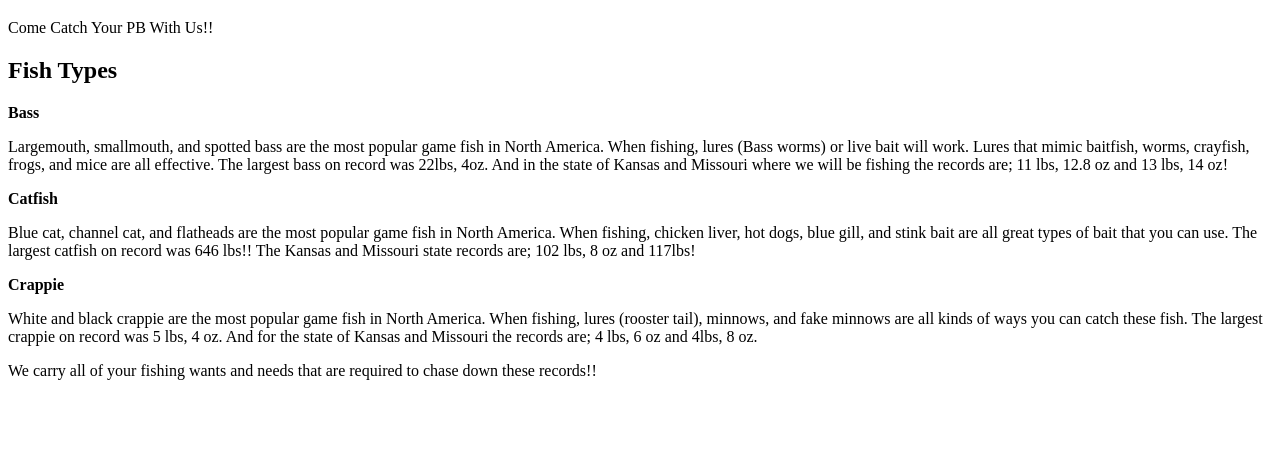
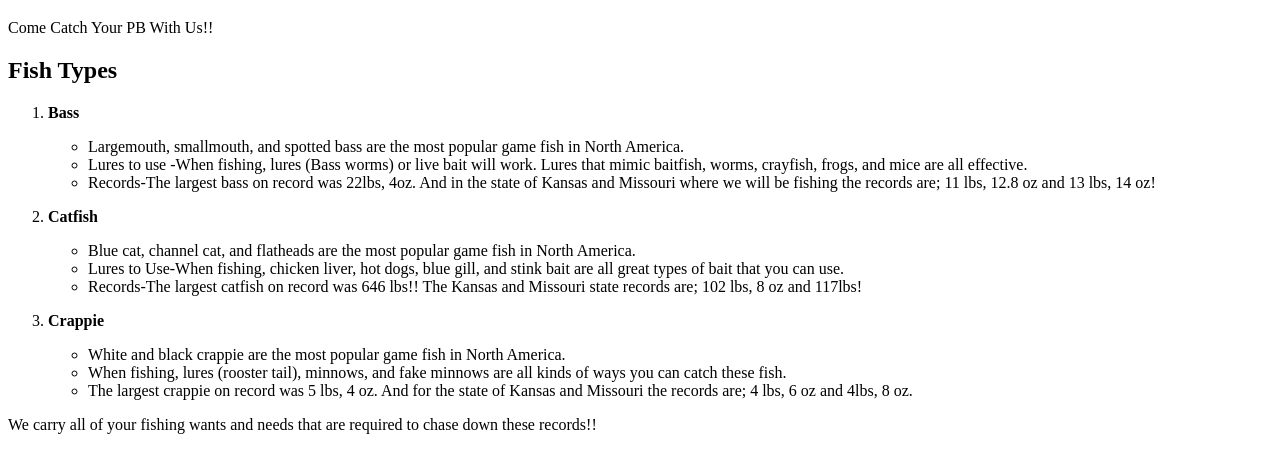
Before and after one commit to MDean44/FED1StudioProject, a plain HTML site: page FED1StudioProject/HtmlPage1.html in a window 1280 px wide. Shown: the part 61-534 px from the top of the page. Drawn offline with Linux system fonts and the light colour scheme.

Commit message:
Updated version

```diff
--- a/FED1StudioProject/HtmlPage1.html
+++ b/FED1StudioProject/HtmlPage1.html
@@ -17,16 +17,62 @@
         <section>
             <h1>Fish Types</h1>
             <p>
-               <p> <b>Bass</b> </p>
-                Largemouth, smallmouth, and spotted bass are the most popular game fish in North America. When fishing, lures (Bass worms) or live bait will work. Lures that mimic baitfish, worms, crayfish, frogs, and mice are all effective. The largest bass on record was 22lbs, 4oz. And in the state of Kansas and Missouri where we will be fishing the records are; 11 lbs, 12.8 oz and 13 lbs, 14 oz!</p>
+            <ol>
+                    <!-- Fish Types ordered list -->
+
+                <li> <!--Open List Item for Bass-->
+                    <p> <b>Bass</b> </p>
+                    <ul>
+                        <li>
+                            Largemouth, smallmouth, and spotted bass are the most popular game fish in North America.
+                        </li>
+                        <li>
+                            Lures to use  -When fishing, lures (Bass worms) or live bait will work. Lures that mimic baitfish, worms, crayfish, frogs, and mice are all effective.
+                        </li>
+                        <li>
+                            Records-The largest bass on record was 22lbs, 4oz. And in the state of Kansas and Missouri where we will be fishing the records are; 11 lbs, 12.8 oz and 13 lbs, 14 oz!
+                        </li>
+                        </p>
+                    </ul>
+                </li>  <!--Close List Item for Bass-->
+
+                <li> <!-- Open List Item for Catfish -->
             <p>
-               <p> <b>Catfish</b> </p>
-                Blue cat, channel cat, and flatheads are the most popular game fish in North America. When fishing, chicken liver, hot dogs, blue gill, and stink bait are all great types of bait that you can use. The largest catfish on record was 646 lbs!! The Kansas and Missouri state records are; 102 lbs, 8 oz and 117lbs! </p>
+
+            <p> <b>Catfish</b> </p>
+                    <ul>
+                        <li>
+                        Blue cat, channel cat, and flatheads are the most popular game fish in North America.
+                        </li>
+                        <li>
+                        Lures to Use-When fishing, chicken liver, hot dogs, blue gill, and stink bait are all great types of bait that you can use.
+                        </li>
+                        <li>
+                        Records-The largest catfish on record was 646 lbs!! The Kansas and Missouri state records are; 102 lbs, 8 oz and 117lbs!
+                        </li>
+                    </ul>
+                </li> <!--Close List Item for Catfish-->
+
+                </p>
+            <li> <!-- Open List Item for Crappie -->
             <p>
-               <p> <b>Crappie</b> </p>
-                White and black crappie are the most popular game fish in North America. When fishing, lures (rooster tail), minnows, and fake minnows are all kinds of ways you can catch these fish. The largest crappie on record was 5 lbs, 4 oz. And for the state of Kansas and Missouri the records are; 4 lbs, 6 oz and 4lbs, 8 oz.</p>
+            <p> <b>Crappie</b> </p>
+                <ul>
+                    <li>
+                    White and black crappie are the most popular game fish in North America.
+                    </li>
+                    <li>
+                    When fishing, lures (rooster tail), minnows, and fake minnows are all kinds of ways you can catch these fish.
+                    </li>
+                    <li>
+                    The largest crappie on record was 5 lbs, 4 oz. And for the state of Kansas and Missouri the records are; 4 lbs, 6 oz and 4lbs, 8 oz.
+                    </li>
+                </ul>
+            </li> <!--Close List Item for Crappie-->
+                </p>
+            </ol> <!--Close tag Fish types ordered list-->
+            We carry all of your fishing wants and needs that are required to chase down these records!!
 
-                We carry all of your fishing wants and needs that are required to chase down these records!!
 
             </p>
         </section>
```
